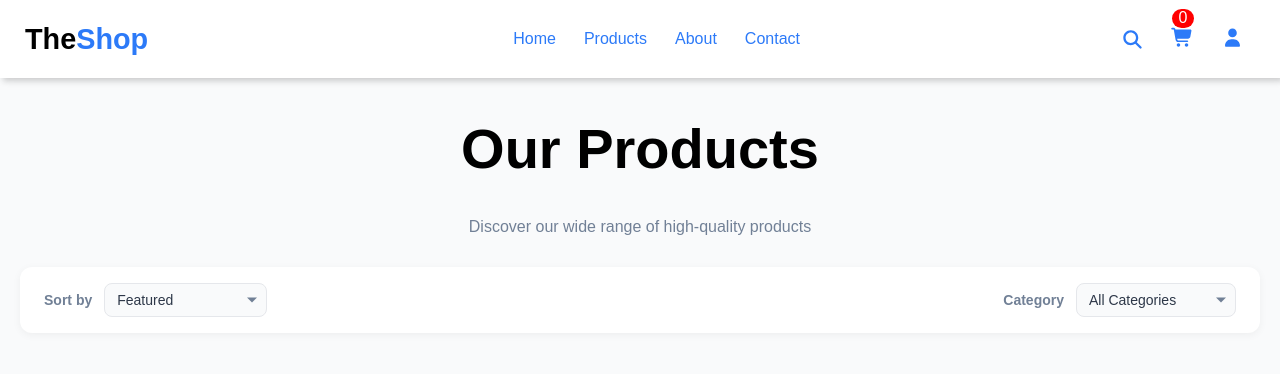
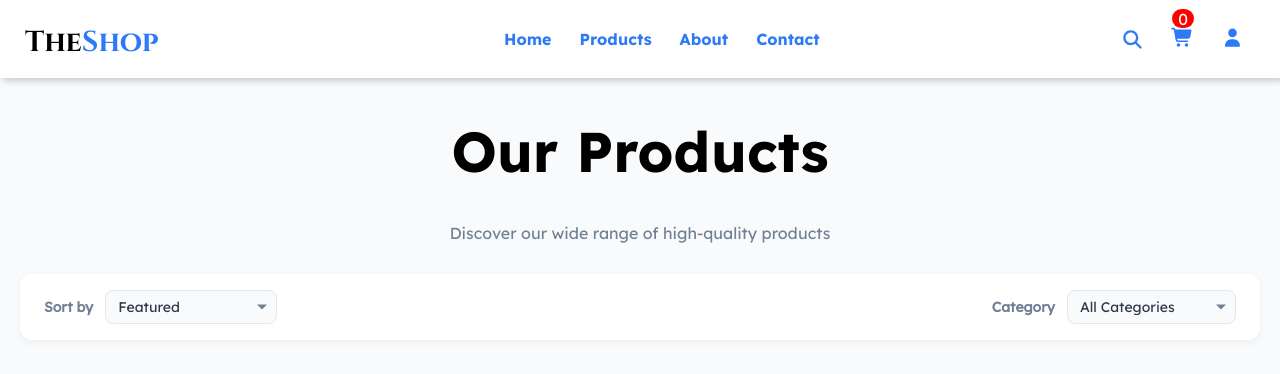
Before and after one commit to EmmyReflexx/theshop, a plain HTML site: page html/products.html in a window 1280 px wide. Shown: the top 374 px of the page. Drawn offline with Linux system fonts and the light colour scheme; the site is published under a folder, as on GitHub Pages, so addresses that start at the root find nothing.

```diff
--- a/css/products.css
+++ b/css/products.css
@@ -1,21 +1,21 @@
 @font-face {
   font-family: 'RobotoBold';
-  src: url('/fonts/Roboto-Bold.ttf');
+  src: url(../fonts/Roboto-Bold.ttf);
 }
 
 @font-face {
   font-family: 'Cinzel';
-  src: url('/fonts/Cinzel-Bold.otf');
+  src: url(../fonts/Cinzel-Bold.otf);
 }
 
 @font-face {
   font-family: 'LexendDeca';
-  src: url('/fonts/LexendDeca-Bold.ttf');
+  src: url(../fonts/LexendDeca-Bold.ttf);
 }
 
 @font-face {
   font-family: 'LexendDecaRegular';
-  src: url('/fonts/LexendDeca-Regular.ttf');
+  src: url(../fonts/LexendDeca-Regular.ttf);
 }
 
 :root {
```
